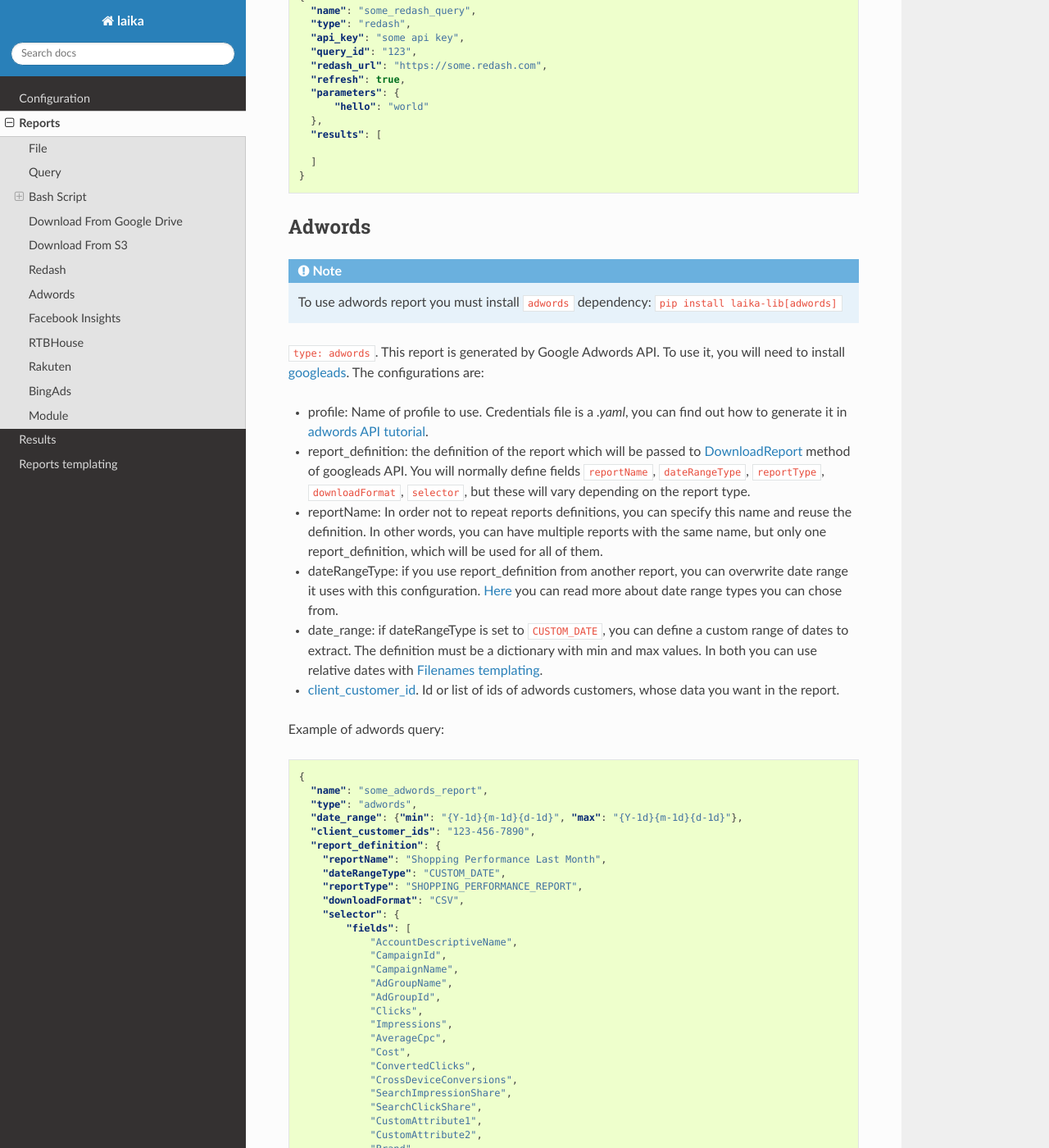
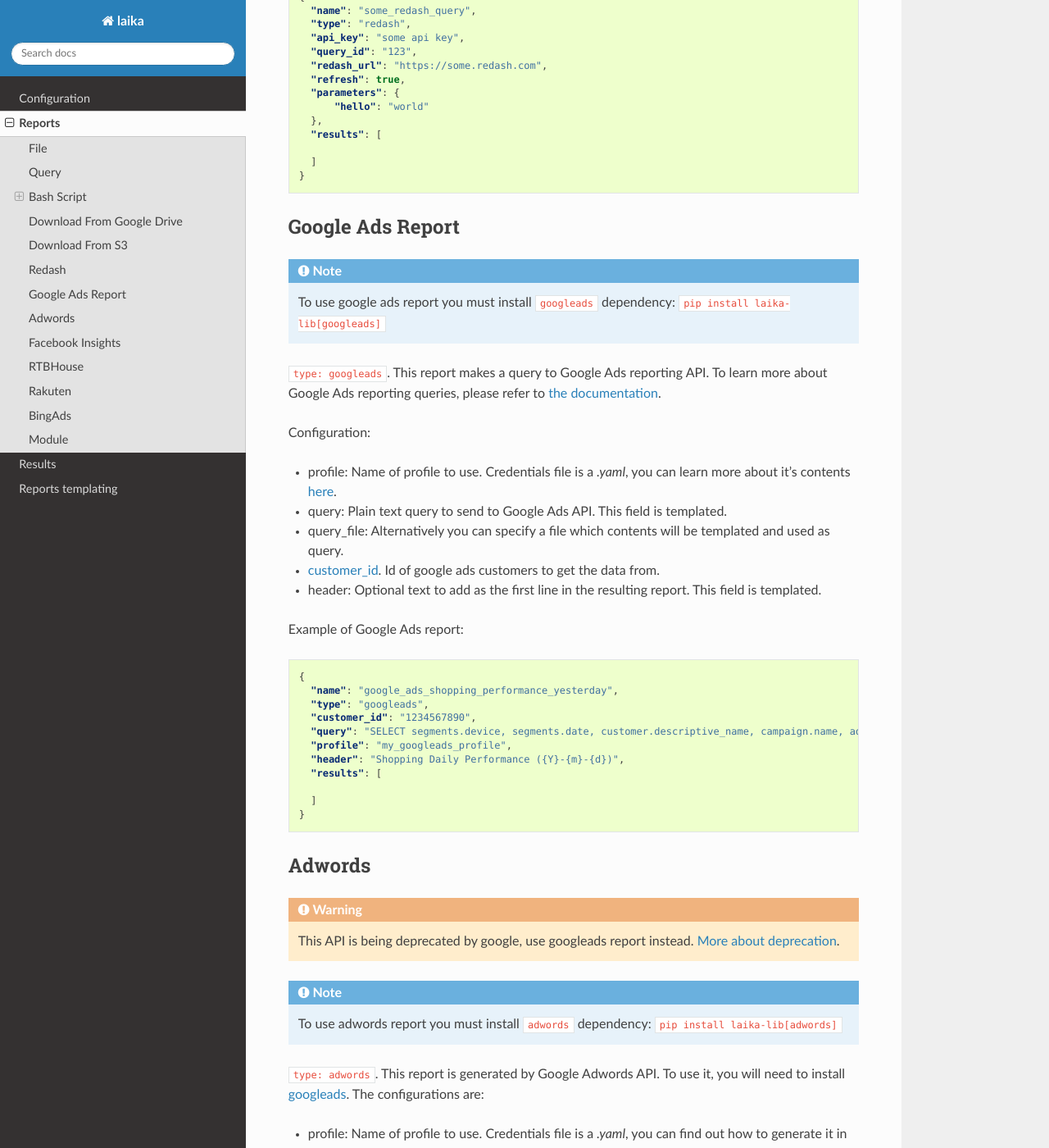
Before and after one commit to trocafone/laika, a Sphinx documentation site: the page built from docs/reports.rst, in a window 1280 px wide and 1400 px high, scrolled down 5167 px. Shown: the whole window at 82% size. Built offline with Sphinx 7.4.7 and the Read the Docs theme 2.0.0, drawn with Linux system fonts in a browser that asks for light colours.

Commit message:
Add documentation for googleads report

```diff
--- a/docs/reports.rst
+++ b/docs/reports.rst
@@ -279,8 +279,49 @@ Example of a redash query:
       ]
     }
 
+Google Ads Report
+^^^^^^^^^^^^^^^^^
+
+.. note:: To use google ads report you must install ``googleads`` dependency:
+    ``pip install laika-lib[googleads]``
+
+``type: googleads``. This report makes a query to Google Ads reporting API. To
+learn more about Google Ads reporting queries, please refer to
+`the documentation <https://developers.google.com/google-ads/api/docs/reporting/overview>`__.
+
+Configuration:
+
+-  profile: Name of profile to use. Credentials file is a *.yaml*, you can learn
+   more about it's contents `here <https://developers.google.com/google-ads/api/docs/client-libs/python/configuration>`__.
+-  query: Plain text query to send to Google Ads API. This field is templated.
+-  query_file: Alternatively you can specify a file which contents will be
+   templated and used as query.
+-  `customer\_id <https://support.google.com/adwords/answer/29198?hl=en>`__.
+   Id of google ads customers to get the data from.
+-  header: Optional text to add as the first line in the resulting report. This
+   field is templated.
+
+Example of Google Ads report:
+
+.. code:: json
+
+    {
+      "name": "google_ads_shopping_performance_yesterday",
+      "type": "googleads",
+      "customer_id": "1234567890",
+      "query": "SELECT segments.device, segments.date, customer.descriptive_name, campaign.name, ad_group.name, metrics.clicks, metrics.impressions, metrics.cost_micros, metrics.conversions FROM shopping_performance_view WHERE segments.date BETWEEN '{Y-1d}-{m-1d}-{d-1d}' AND '{Y-1d}-{m-1d}-{d-1d}'",
+      "profile": "my_googleads_profile",
+      "header": "Shopping Daily Performance ({Y}-{m}-{d})",
+      "results": [
+
+      ]
+    }
+
 Adwords
 ^^^^^^^
+
+.. Warning:: This API is being deprecated by google, use googleads report instead.
+    `More about deprecation <https://ads-developers.googleblog.com/2021/04/upgrade-to-google-ads-api-from-adwords.html>`__.
 
 .. note:: To use adwords report you must install ``adwords`` dependency:
     ``pip install laika-lib[adwords]``
```
Also changed, not shown: CHANGELOG.md (+1 -0 lines).
